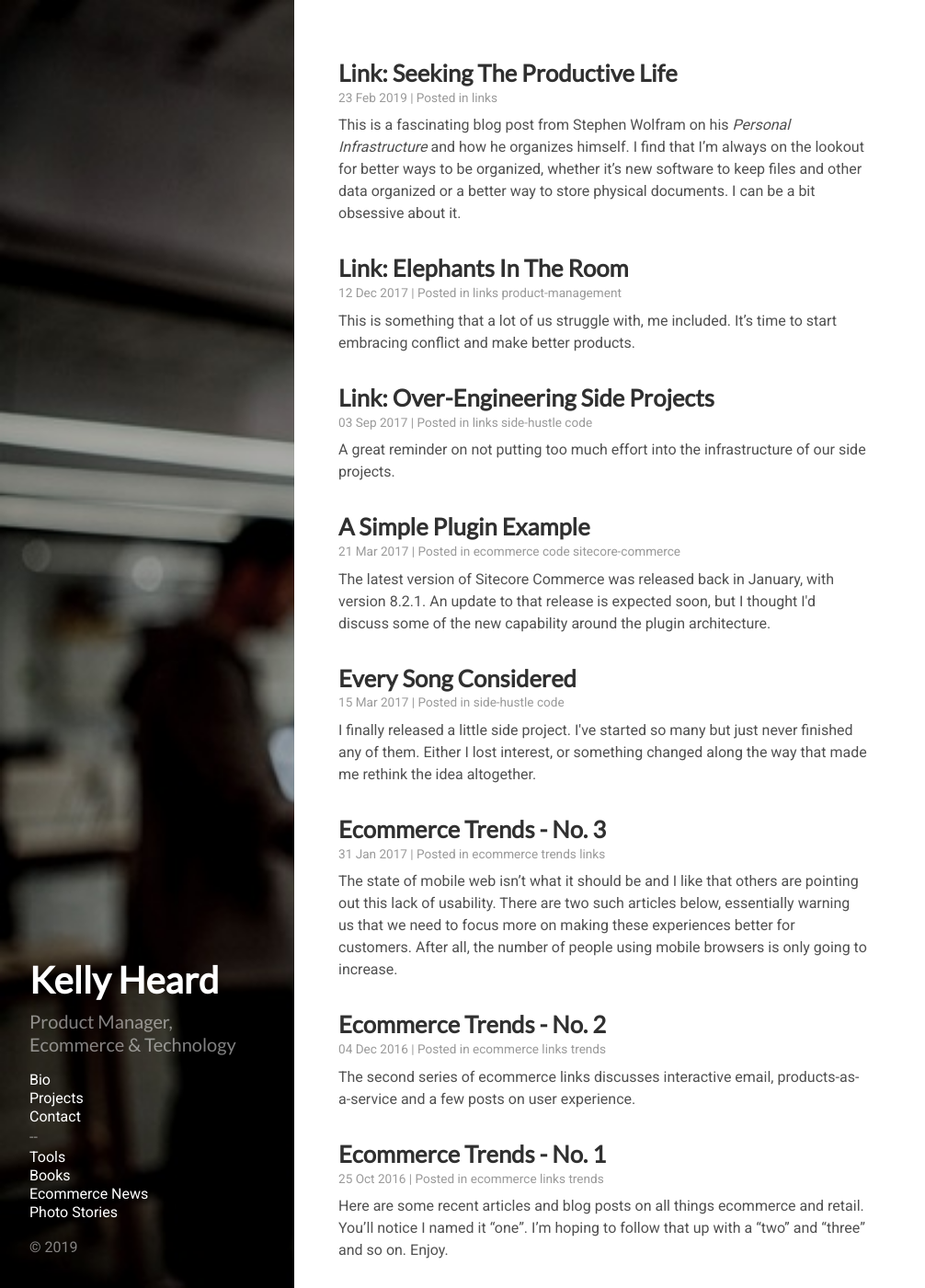
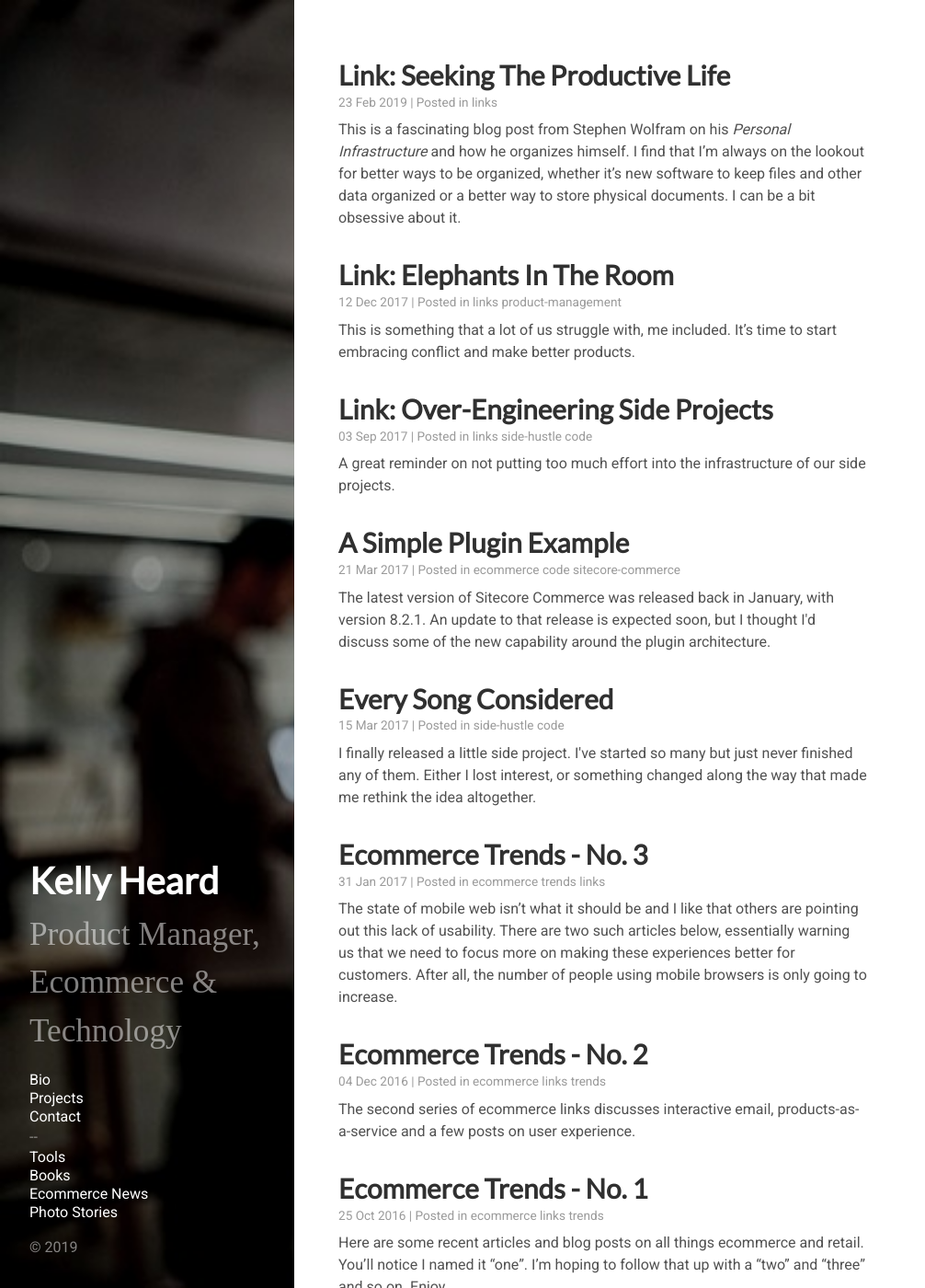
Before and after one commit to heardk/heardk.github.io, a Jekyll site: the page built from index.html, in a window 1280 px wide and 1400 px high. Shown: the whole window at 92% size, without its empty margins (0-1006 px from the left). Built offline with Jekyll 4.4.1, drawn with Linux system fonts in a browser that asks for light colours; the list of posts is cut into pages by our own code.

Commit message:
Update app.css

```diff
--- a/public/css/app.css
+++ b/public/css/app.css
@@ -1,3 +1,12 @@
+html {
+  font-family: 'Roboto', sans-serif;
+  font-size: 1rem;
+}
+
+h1 {
+  font-size: 1.85rem;
+}
+
 .bio-table {
     font-size: 85%;
 }
@@ -13,8 +22,8 @@
   }
 
 .sidebar-about .lead {
-    font-family: 'Lato', sans-serif;
-    line-height: 25px;
+ 	font-family: 'Merriweather', serif;
+  	font-size: 2.2rem;
 }
 
 .related-posts h3 {
@@ -87,20 +96,6 @@ input, textarea, button {
     width: 75%;
 }
 
-form {
-    display: block;
-}
-
-button {
-    width: 90px;
-    height: 50px;
-    display: block;
-    color: white;
-    background-color: #2f5398;
-    border: none;
-    text-decoration: none;
-}
-
 .bookWrapper {
     padding: 10px;
     overflow: hidden;
@@ -121,11 +116,12 @@ button {
     font-size: smaller;
 }
 
-.bookImg img {
+.bookImg {
     height: 150px;
     width: auto;
     float: left;
     margin-right: 20px;
+	box-shadow: 2px 8px 8px -5px;
 }
 
 .projectTitle {
```
